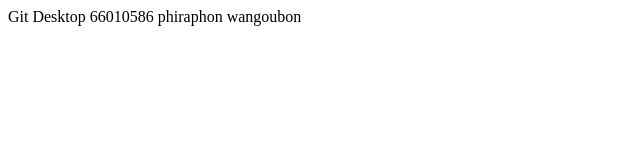
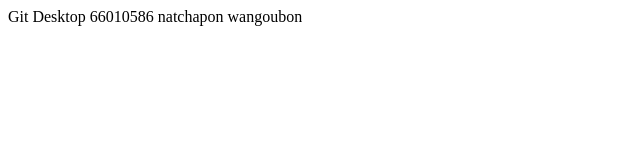
Before and after one commit to PsecreTz/git101, a plain HTML site: page index.html in a window 1280 px wide. Shown: the full height of the page, 0-640 px from the left. Drawn offline with Linux system fonts and the light colour scheme.

Commit message:
Update index.html

```diff
--- a/index.html
+++ b/index.html
@@ -6,6 +6,6 @@
     <title>Document</title>
 </head>
 <body>
-    Git Desktop 66010586 phiraphon wangoubon
+    Git Desktop 66010586 natchapon wangoubon
 </body>
 </html>
```
